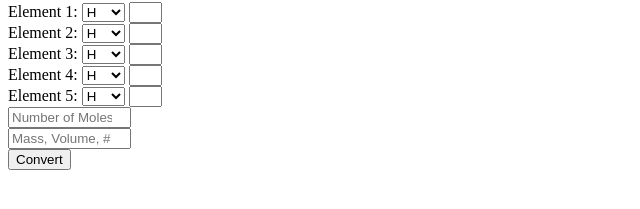
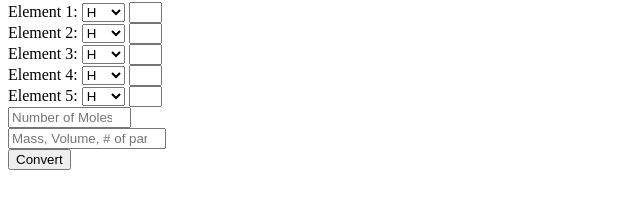
Before and after one commit to rodent4gov/calculator, a plain HTML site: page index.html in a window 1280 px wide. Shown: the part 149-358 px from the top of the page, 0-640 px from the left. Drawn offline with Linux system fonts and the light colour scheme.

Commit message:
Update index.html

```diff
--- a/index.html
+++ b/index.html
@@ -1853,7 +1853,7 @@
     	}
 
     input#_2M {
-       max-width:115px;
+       max-width:150px;
       }
 
     </style>
```
